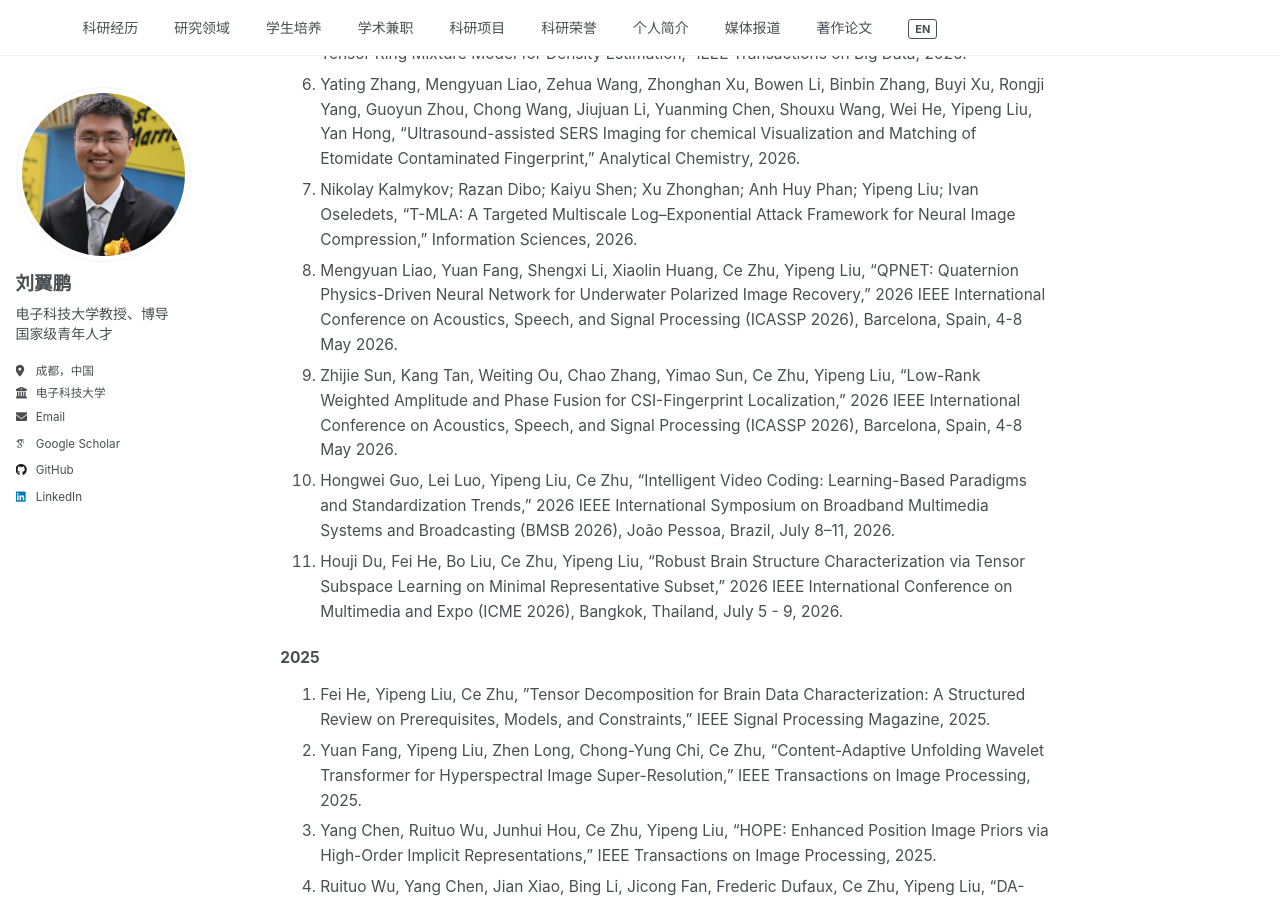
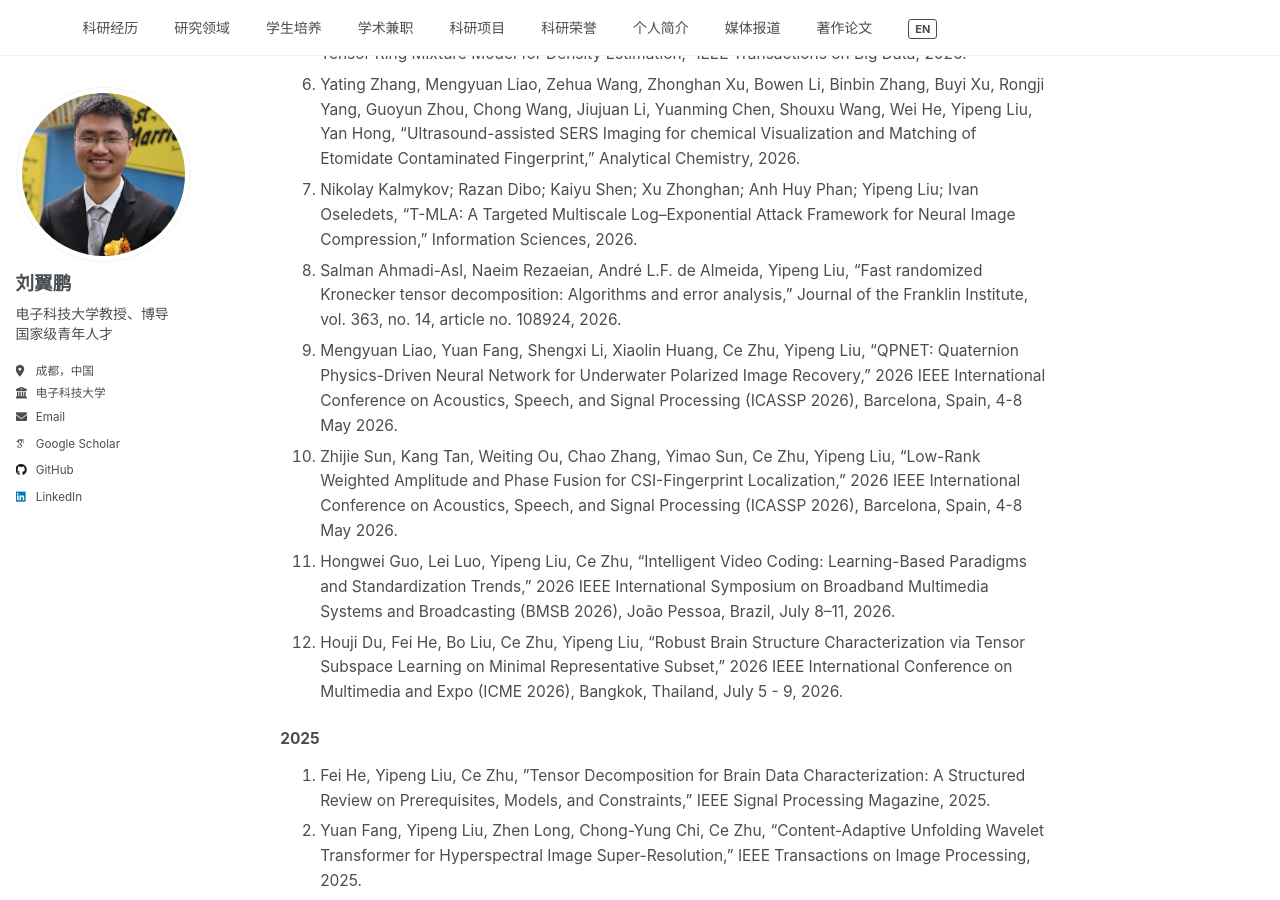
Before and after one commit to yipengliu/yipengliu.github.io, a Jekyll site: the page built from _pages/main-zh.md, in a window 1280 px wide and 900 px high, scrolled down 4081 px. Built offline with Jekyll 4.4.1, drawn with Linux system fonts in a browser that asks for light colours; some web fonts are replaced.

Commit message:
Update publication list in main-zh.md

```diff
--- a/_pages/main-zh.md
+++ b/_pages/main-zh.md
@@ -120,10 +120,11 @@ redirect_from:
 5. Ruituo Wu, Jiani Liu, Bing Li, Anh-Huy Phan, Ivan V. Oseledets, Ce Zhu, Yipeng Liu, "TERM Model: Tensor Ring Mixture Model for Density Estimation," IEEE Transactions on Big Data, 2026.
 6. Yating Zhang, Mengyuan Liao, Zehua Wang, Zhonghan Xu, Bowen Li, Binbin Zhang, Buyi Xu, Rongji Yang, Guoyun Zhou, Chong Wang, Jiujuan Li, Yuanming Chen, Shouxu Wang, Wei He, Yipeng Liu, Yan Hong, "Ultrasound-assisted SERS Imaging for chemical Visualization and Matching of Etomidate Contaminated Fingerprint," Analytical Chemistry, 2026.
 7. Nikolay Kalmykov; Razan Dibo; Kaiyu Shen; Xu Zhonghan; Anh Huy Phan; Yipeng Liu; Ivan Oseledets, "T-MLA: A Targeted Multiscale Log--Exponential Attack Framework for Neural Image Compression," Information Sciences, 2026.
-8. Mengyuan Liao, Yuan Fang, Shengxi Li, Xiaolin Huang, Ce Zhu, Yipeng Liu, "QPNET: Quaternion Physics-Driven Neural Network for Underwater Polarized Image Recovery," 2026 IEEE International Conference on Acoustics, Speech, and Signal Processing (ICASSP 2026), Barcelona, Spain, 4-8 May 2026.
-9. Zhijie Sun, Kang Tan, Weiting Ou, Chao Zhang, Yimao Sun, Ce Zhu, Yipeng Liu, "Low-Rank Weighted Amplitude and Phase Fusion for CSI-Fingerprint Localization," 2026 IEEE International Conference on Acoustics, Speech, and Signal Processing (ICASSP 2026), Barcelona, Spain, 4-8 May 2026.
-10. Hongwei Guo, Lei Luo, Yipeng Liu, Ce Zhu, "Intelligent Video Coding: Learning-Based Paradigms and Standardization Trends," 2026 IEEE International Symposium on Broadband Multimedia Systems and Broadcasting (BMSB 2026), João Pessoa, Brazil, July 8–11, 2026.
-11. Houji Du, Fei He, Bo Liu, Ce Zhu, Yipeng Liu, "Robust Brain Structure Characterization via Tensor Subspace Learning on Minimal Representative Subset," 2026 IEEE International Conference on Multimedia and Expo (ICME 2026), Bangkok, Thailand, July 5 - 9, 2026.
+8. Salman Ahmadi-Asl, Naeim Rezaeian, André L.F. de Almeida, Yipeng Liu, "Fast randomized Kronecker tensor decomposition: Algorithms and error analysis," Journal of the Franklin Institute, vol. 363, no. 14, article no. 108924, 2026.
+9. Mengyuan Liao, Yuan Fang, Shengxi Li, Xiaolin Huang, Ce Zhu, Yipeng Liu, "QPNET: Quaternion Physics-Driven Neural Network for Underwater Polarized Image Recovery," 2026 IEEE International Conference on Acoustics, Speech, and Signal Processing (ICASSP 2026), Barcelona, Spain, 4-8 May 2026.
+10. Zhijie Sun, Kang Tan, Weiting Ou, Chao Zhang, Yimao Sun, Ce Zhu, Yipeng Liu, "Low-Rank Weighted Amplitude and Phase Fusion for CSI-Fingerprint Localization," 2026 IEEE International Conference on Acoustics, Speech, and Signal Processing (ICASSP 2026), Barcelona, Spain, 4-8 May 2026.
+11. Hongwei Guo, Lei Luo, Yipeng Liu, Ce Zhu, "Intelligent Video Coding: Learning-Based Paradigms and Standardization Trends," 2026 IEEE International Symposium on Broadband Multimedia Systems and Broadcasting (BMSB 2026), João Pessoa, Brazil, July 8–11, 2026.
+12. Houji Du, Fei He, Bo Liu, Ce Zhu, Yipeng Liu, "Robust Brain Structure Characterization via Tensor Subspace Learning on Minimal Representative Subset," 2026 IEEE International Conference on Multimedia and Expo (ICME 2026), Bangkok, Thailand, July 5 - 9, 2026.
 
 #### 2025
 
```
